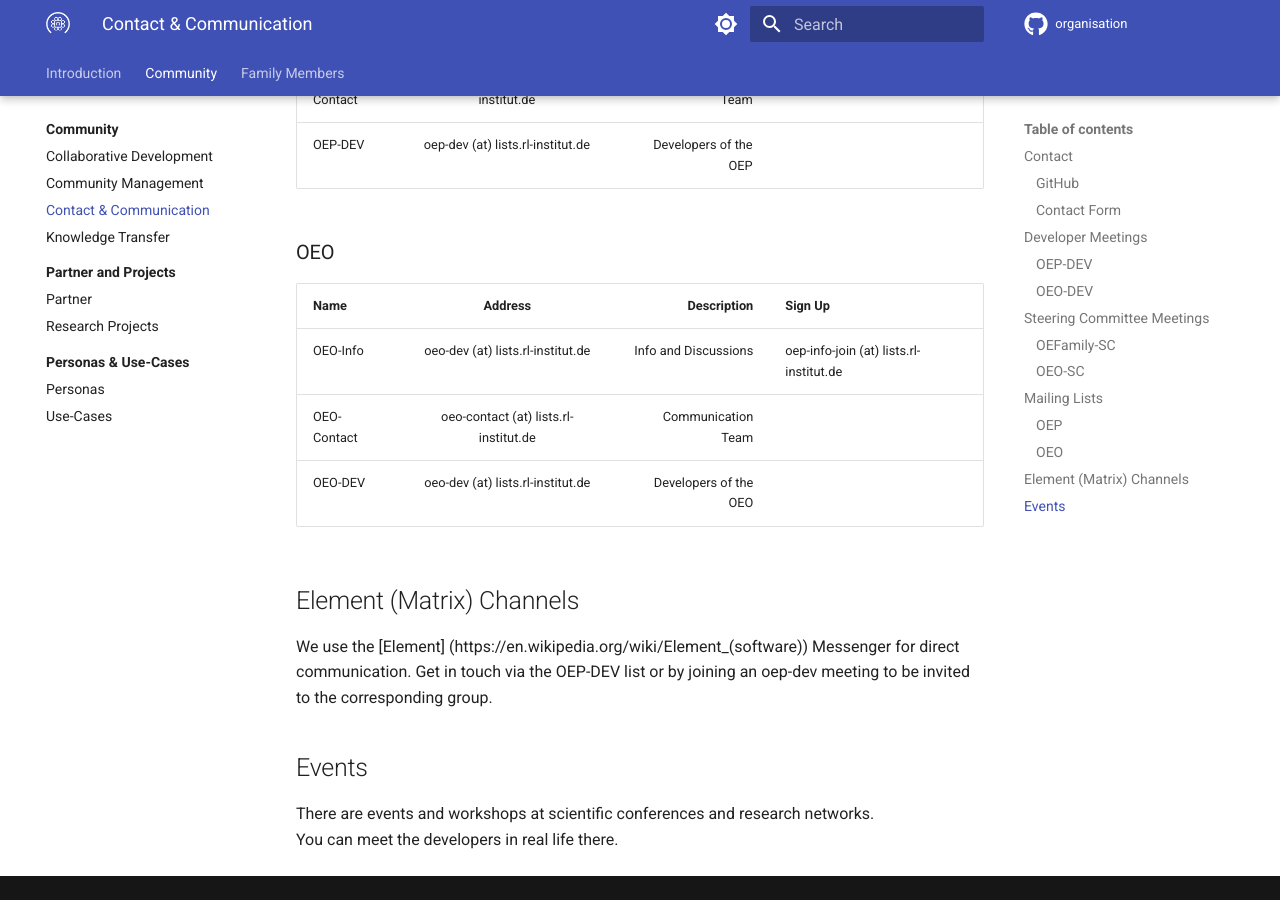
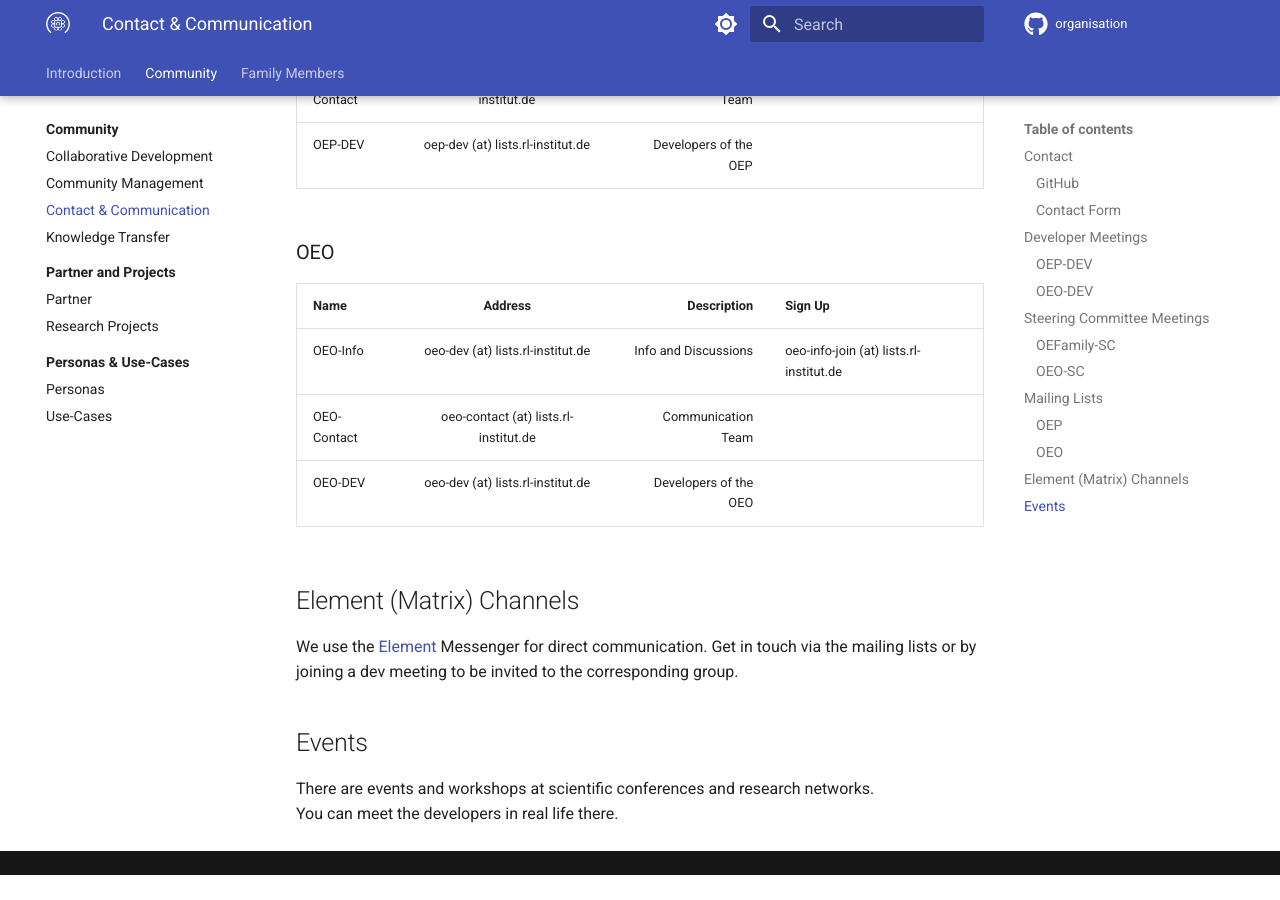
Before and after one commit to OpenEnergyPlatform/organisation, an MkDocs documentation site: the page built from compendium/family_community/contact.md, in a window 1280 px wide and 900 px high, scrolled down 1962 px. Built offline with MkDocs 1.6.1 and Material for MkDocs 9.7.7, drawn with Linux system fonts in a browser that asks for light colours; comment, search, counter and statistics services are not loaded; after the commit the page ends 2837 px from its top, so only the background shows below that.

Commit message:
Update mailing lists

```diff
--- a/compendium/family_community/contact.md
+++ b/compendium/family_community/contact.md
@@ -75,16 +75,16 @@
 ### OEO
 | Name        |                Address                |           Description | Sign Up                                 |
 |-------------|:-------------------------------------:|----------------------:|-----------------------------------------|
-| OEO-Info    |   oeo-dev (at) lists.rl-institut.de   |  Info and Discussions | oep-info-join (at) lists.rl-institut.de |
+| OEO-Info    |   oeo-dev (at) lists.rl-institut.de   |  Info and Discussions | oeo-info-join (at) lists.rl-institut.de |
 | OEO-Contact | oeo-contact (at) lists.rl-institut.de |    Communication Team |                                         |
 | OEO-DEV     |   oeo-dev (at) lists.rl-institut.de   | Developers of the OEO |                                         |
 
 
 ## Element (Matrix) Channels
 
-We use the [Element] (https://en.wikipedia.org/wiki/Element_(software)) Messenger
+We use the [Element](https://en.wikipedia.org/wiki/Element_(software)) Messenger
 for direct communication.
-Get in touch via the OEP-DEV list or by joining an oep-dev meeting to be invited to the corresponding group.
+Get in touch via the mailing lists or by joining a dev meeting to be invited to the corresponding group.
 
 ## Events
 
```
